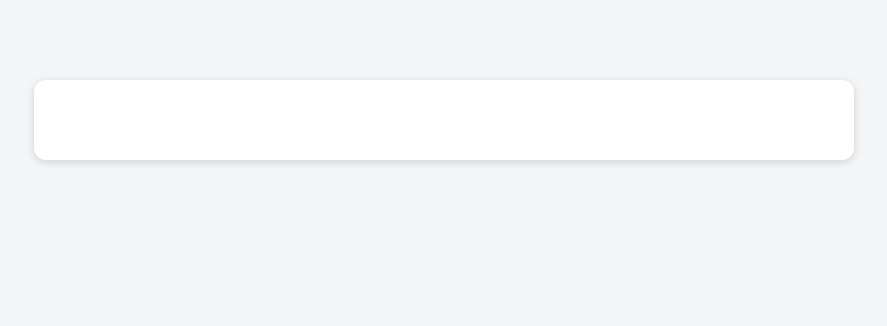
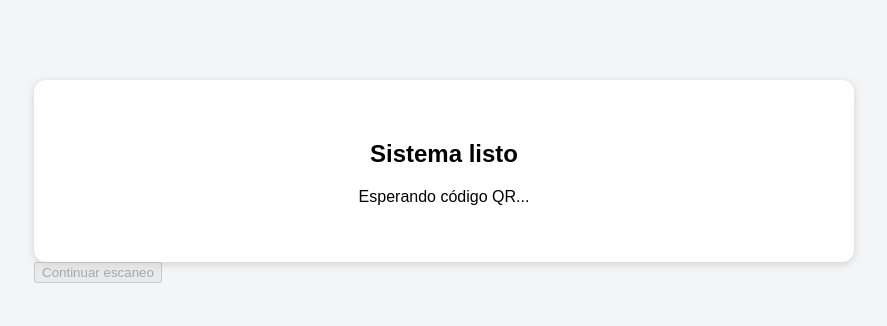
Before and after one commit to agjipclinico-cell/ControlAcceso, a plain HTML site: page index.html in a window 1280 px wide. Shown: the whole page, without its empty margins (196-1083 px from the left). Drawn offline with Linux system fonts and the light colour scheme; no server answers.

Commit message:
Update index.html

```diff
--- a/index.html
+++ b/index.html
@@ -1,20 +1,71 @@
 <!DOCTYPE html>
 <html lang="es">
+
 <head>
+
     <meta charset="UTF-8">
-<meta name="viewport" content="width=device-width,initial-scale=1">
+
+    <meta
+        name="viewport"
+        content="width=device-width, initial-scale=1.0">
+
     <title>Control de Acceso</title>
-<link rel="stylesheet" href="styles.css">
+
+    <link
+        rel="stylesheet"
+        href="styles.css">
+
     <script src="https://unpkg.com/html5-qrcode@2.3.8/html5-qrcode.min.js"></script>
+
 </head>
+
 <body>
+
     <div class="app">
-<header><h1 id="title"></h1><span id="version"></span></header>
+
+        <header>
+
+            <h1 id="title"></h1>
+
+            <span id="version"></span>
+
+        </header>
+
         <main>
-<section id="scanner-container"><div id="qr-reader"></div></section>
-<section id="status-card"></section>
+
+            <section id="scanner-container">
+
+                <div id="qr-reader"></div>
+
+            </section>
+
+            <section id="status-card">
+
+                <h2>Sistema listo</h2>
+
+                <p>Esperando código QR...</p>
+
+            </section>
+
+            <div class="actions">
+
+                <button
+                    id="continue-btn"
+                    onclick="resumeScanner()"
+                    disabled>
+
+                    Continuar escaneo
+
+                </button>
+
+            </div>
+
         </main>
+
     </div>
+
     <script src="app.js"></script>
+
 </body>
+
 </html>
```
Lines whose indentation alone changed are shown as unchanged.
